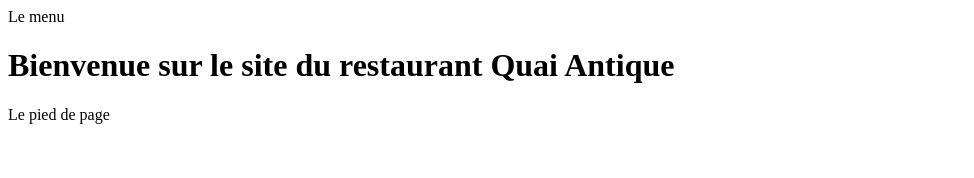
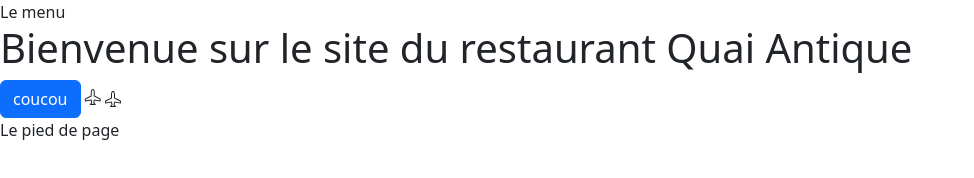
Before and after one commit to KevinMaze/QuaiAntique, a website with bundled scripts: page index.html in a window 1280 px wide. Shown: the whole page, without its empty margins (0-974 px from the left). Built offline with nearby package versions, Linux system fonts and the light colour scheme; files whose address does not match are found by name.

Commit message:
add bootstrap

```diff
--- a/index.html
+++ b/index.html
@@ -3,6 +3,8 @@
 <head>
     <meta charset="UTF-8">
     <meta name="viewport" content="width=device-width, initial-scale=1.0">
+    <link rel="stylesheet" href="node_modules/bootstrap/dist/css/bootstrap.min.css">
+    <link rel="stylesheet" href="node_modules/bootstrap-icons/font/bootstrap-icons.css">
     <title>Document</title>
 </head>
 <body>
@@ -18,5 +20,6 @@
     <footer>Le pied de page</footer>
 
     <script type="module" src="Router/Router.js"></script>
+    <script src="node_modules/bootstrap/dist/js/bootstrap.bundle.min.js"></script>
 </body>
 </html>
--- /dev/null
+++ b/package.json
@@ -0,0 +1,6 @@
+{
+  "dependencies": {
+    "bootstrap": "^5.3.3",
+    "bootstrap-icons": "^1.11.3"
+  }
+}
--- a/pages/home.html
+++ b/pages/home.html
@@ -1 +1,9 @@
 <h1>Bienvenue sur le site du restaurant Quai Antique</h1>
+
+<button class="btn btn-primary">coucou</button>
+
+<i class="bi bi-airplane"></i>
+
+<svg xmlns="http://www.w3.org/2000/svg" width="16" height="16" fill="currentColor" class="bi bi-airplane" viewBox="0 0 16 16">
+    <path d="M6.428 1.151C6.708.591 7.213 0 8 0s1.292.592 1.572 1.151C9.861 1.73 10 2.431 10 3v3.691l5.17 2.585a1.5 1.5 0 0 1 .83 1.342V12a.5.5 0 0 1-.582.493l-5.507-.918-.375 2.253 1.318 1.318A.5.5 0 0 1 10.5 16h-5a.5.5 0 0 1-.354-.854l1.319-1.318-.376-2.253-5.507.918A.5.5 0 0 1 0 12v-1.382a1.5 1.5 0 0 1 .83-1.342L6 6.691V3c0-.568.14-1.271.428-1.849m.894.448C7.111 2.02 7 2.569 7 3v4a.5.5 0 0 1-.276.447l-5.448 2.724a.5.5 0 0 0-.276.447v.792l5.418-.903a.5.5 0 0 1 .575.41l.5 3a.5.5 0 0 1-.14.437L6.708 15h2.586l-.647-.646a.5.5 0 0 1-.14-.436l.5-3a.5.5 0 0 1 .576-.411L15 11.41v-.792a.5.5 0 0 0-.276-.447L9.276 7.447A.5.5 0 0 1 9 7V3c0-.432-.11-.979-.322-1.401C8.458 1.159 8.213 1 8 1s-.458.158-.678.599"/>
+</svg>
```
Also changed, not shown: 2 other files.
